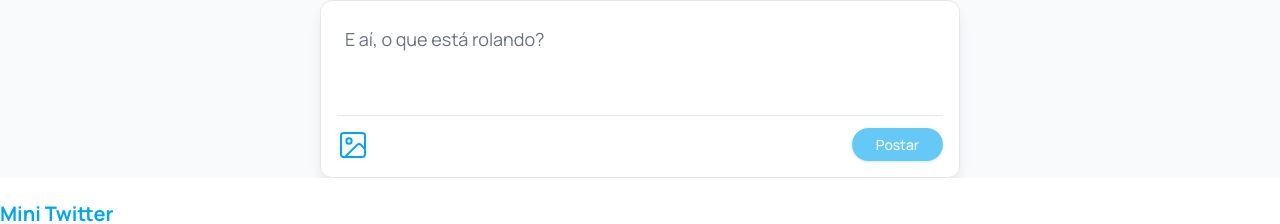
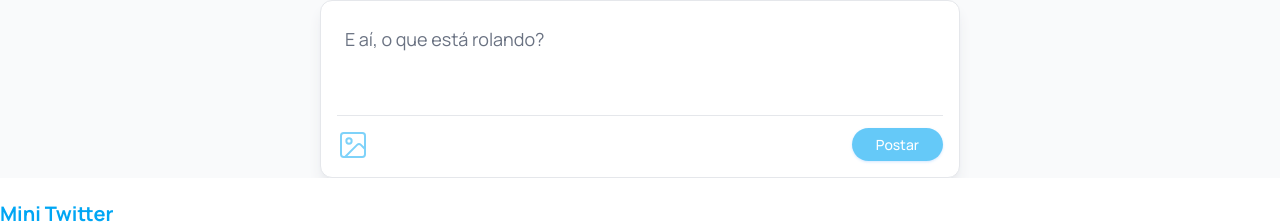
Before and after one commit to GabrielModog/mini-twitter-frontend, a React (Vite) app: page /posts in a window 1280 px wide. Shown: the part 319-543 px from the top of the page. Built offline with nearby package versions, Linux system fonts and the light colour scheme; no server answers.

Commit message:
refactor(post): melhora feedback do formulário criar posts

```diff
--- a/src/features/posts/components/composer.tsx
+++ b/src/features/posts/components/composer.tsx
@@ -12,8 +12,10 @@ import type { PostFormType } from '@/features/posts/types';
 import { useToast } from '@/contexts/toast-context';
 import { getApiError } from '@/lib/api-client';
 import { Input } from '@/components/input';
+import { useAuthStore } from '@/features/auth/store';
 
 export default function Composer() {
+  const isAuthenticated = useAuthStore(state => state.isAuthenticated)
   const { showToast } = useToast();
   const createPost = useCreatePost();
 
@@ -78,7 +80,7 @@ export default function Composer() {
 
   function onSubmit(data: PostFormType) {
     createPost.mutate(
-      { title: data.content, content: data.content, image: data.image },
+      { title: data.content, content: data.content, image: data.image ?? "" },
       {
         onSuccess: () => {
           showToast("Post criado!", "success")
@@ -164,10 +166,12 @@ export default function Composer() {
         <button
           type="button"
           onClick={handleImageClick}
+          disabled={!isAuthenticated}
           className="
             rounded-full
             text-sky-500 hover:bg-sky-50
             transition focus:outline-none focus:ring-2 focus:ring-sky-300
+            disabled:opacity-50
           "
           aria-label="Adicionar imagem"
         >
```
